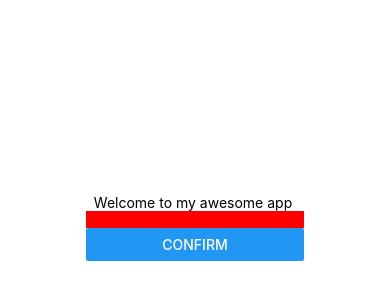
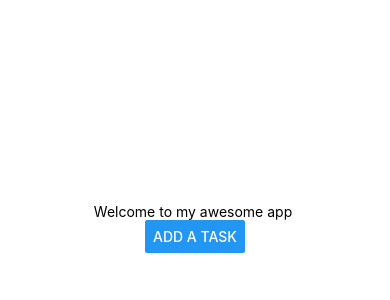
Before and after one commit to Boriswaikin/CS5520Spring2023, a React Native app: screen / in a window 390 px wide. Shown: the part 186-486 px from the top of the page. Built offline with nearby package versions, Linux system fonts and the light colour scheme.

Commit message:
update image from url and require

```diff
--- a/App.js
+++ b/App.js
@@ -1,22 +1,33 @@
 import { StatusBar } from 'expo-status-bar';
 import { useState } from 'react';
 
-import { StyleSheet, Text, View, Image, TextInput,Button} from 'react-native';
+import { Text, View, Image, TextInput,Button,StyleSheet} from 'react-native';
 import Header from './components/Header';
 import Input from './components/Input';
 
 export default function App() {
   const name = "my awesome app";
   const [enteredText,sendChangedText] = useState();
+  const [modalvisible, setModalVisible] = useState(false);
 
-
+  function onCancel(status){
+    setModalVisible(status)
+  }
 
   return (
-    <View style={styles.container}>
+    <View style = {styles.container}>
       <Text></Text>
       <StatusBar style="auto" />
       <Header name = {name} />
-      <Input sendChangedText = {sendChangedText}/>
+      <Input
+        modalvisible={modalvisible}
+        sendChangedText = {sendChangedText}
+        CancelPressed = {onCancel}/>
+      <Button
+      title = "Add a Task"
+      onPress={()=>{
+        setModalVisible(true);
+      }}/>
       <Text> {enteredText} </Text>
     </View>
   );
--- a/components/Input.js
+++ b/components/Input.js
@@ -1,15 +1,18 @@
-import { View, TextInput,Button} from 'react-native'
+import { View, TextInput,Button, Modal, StyleSheet} from 'react-native'
 import { useState } from 'react';
 import React from 'react'
 
-const Input = ({sendChangedText}) => {
+const Input = ({sendChangedText,modalvisible,CancelPressed}) => {
     const [text,setText] = useState();
+
     function changeTextHandler(changedText){
       setText(changedText);
       //sendChangedText(changedText);
     }
   return (
-    <View>
+    <Modal
+      visible = {modalvisible}>
+    <View >
       <TextInput
       value={text}
       onChangeText={changeTextHandler}
@@ -19,8 +22,20 @@ const Input = ({sendChangedText}) => {
         sendChangedText(text);
         setText("");
       }}/>
+      <Button title="Cancel"
+      onPress={()=>{
+        CancelPressed(false);
+      }}/>
+      <Image
+        style={{ width: 150, height: 150 }}
+        source={{ uri: `https://cdn-icons-png.flaticon.com/512/2617/2617812.png` }}
+        />
+      <Image
+        style={{ width: 150, height: 150 }}
+        source={require('./image/image.png')}
+        />
     </View>
+    </Modal>
   )
 }
-
 export default Input
```
Also changed, not shown: image/image.png (added).
